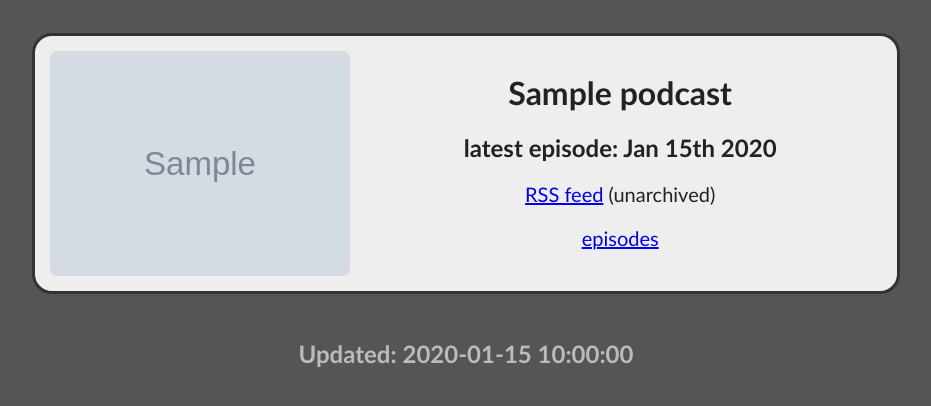
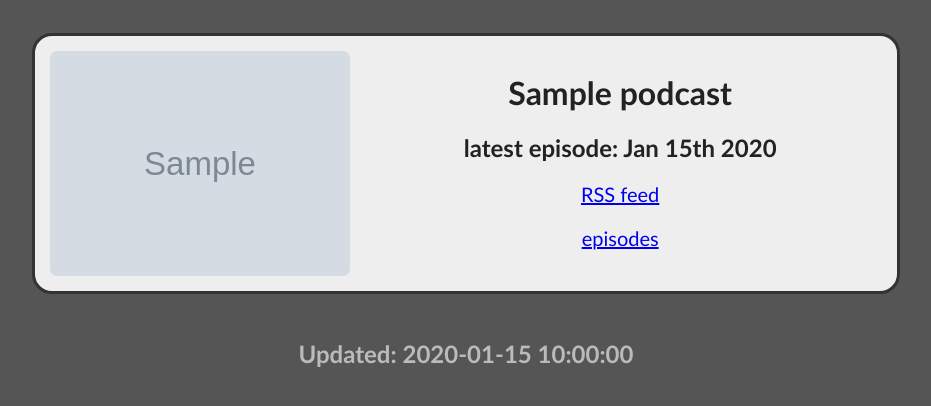
Before and after one commit to pvsr/podcasts, a Flask app: template podcasts/templates/podcasts.html in a window 1280 px wide. Shown: the top 406 px of the page, without its empty margins (174-1105 px from the left). Run offline with Flask 2, Linux system fonts and the light colour scheme; tables that the repository leaves empty hold one stand-in row (values such as "Sample post"); the template is opened without the code that fills it: values that come from a table or form of the project are taken from there, most other values are stand-ins (such as "Sample title", 1, 10 or a date in 2020); grey boxes marked "Sample" are stand-in pictures.

Commit message:
remove unarchived indicator

```diff
--- a/podcasts/templates/podcasts.html
+++ b/podcasts/templates/podcasts.html
@@ -14,7 +14,7 @@
           <h1>{{ podcast.title }}</h1>
           <h2>latest episode: {{ podcast.last_ep_pretty() }}</h2>
           {% if podcast.url %}
-          <p><a href="{{ podcast.url }}">RSS feed</a> (unarchived)</p>
+          <p><a href="{{ podcast.url }}">RSS feed</a></p>
           {% else %}
           <p><a href="{{ auth_url }}/{{ podcast.slug }}.rss">RSS feed</a></p>
           {% endif %}
```
